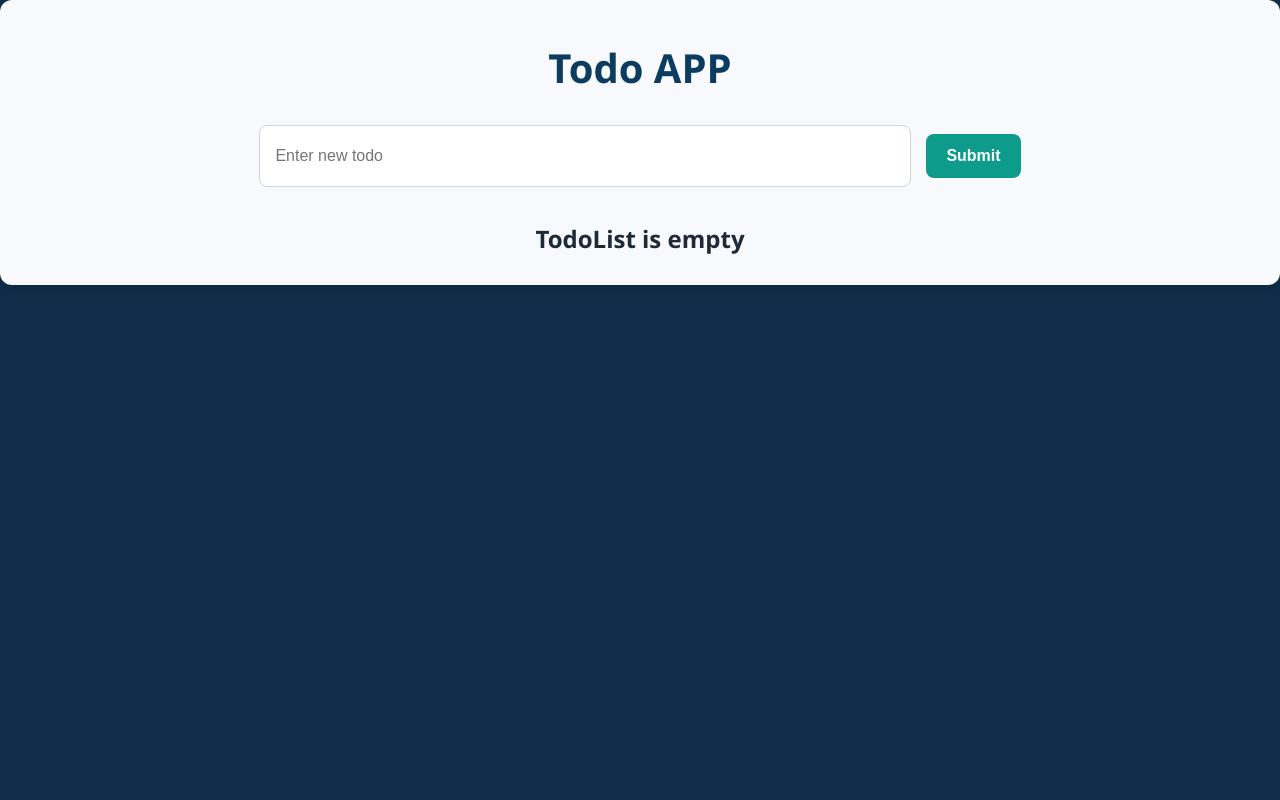
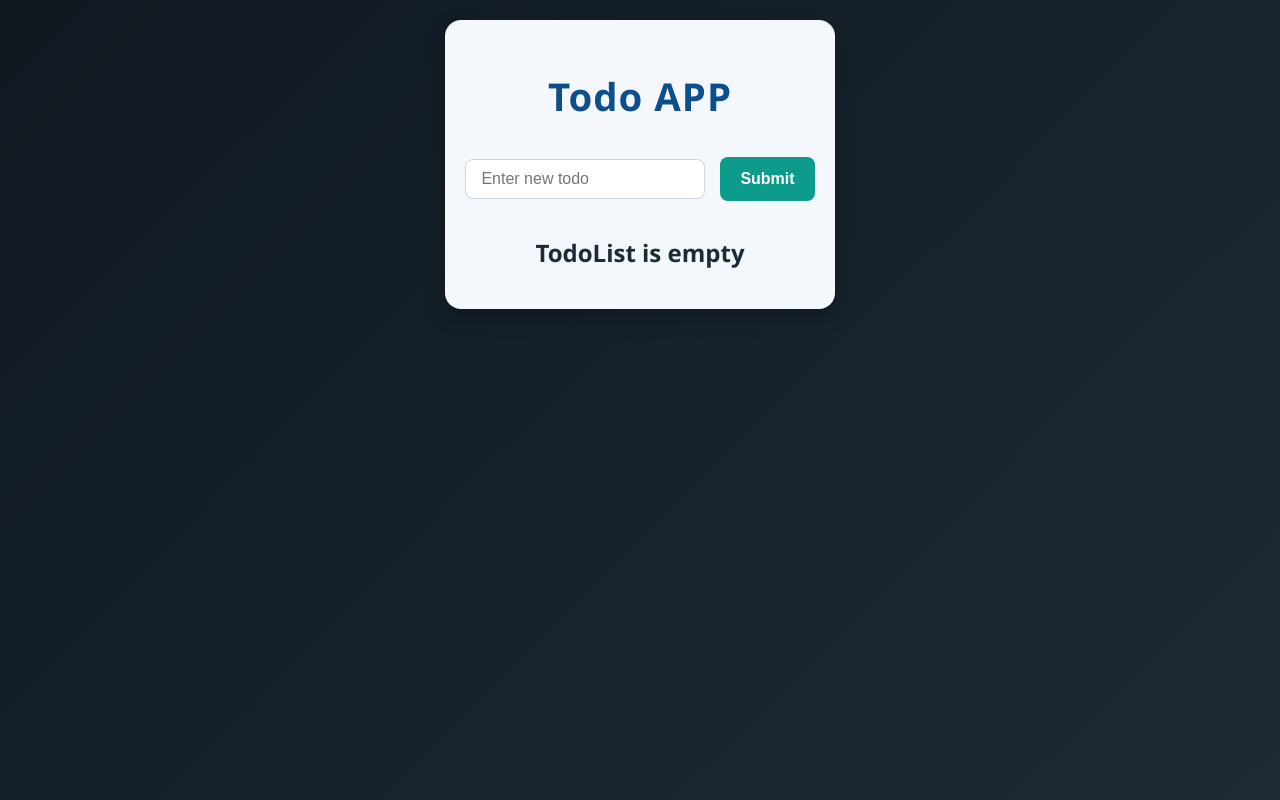
Before and after one commit to oplya/todoApp_v2, a React (Create React App) app: page / in a window 1280 px wide. Built offline with nearby package versions, Linux system fonts and the light colour scheme.

Commit message:
Add files via upload

```diff
--- a/src/App.css
+++ b/src/App.css
@@ -1,16 +1,24 @@
 .App {
   text-align: center;
-  min-width: 600px;
+  width: 100%;
+  max-width: 700px;
   margin: 0 auto;
   font-family: 'Segoe UI', Tahoma, Geneva, Verdana, sans-serif;
-  background: #f7f9fc;
-  color: #1e2a38;
-  padding: 20px;
-  border-radius: 12px;
-  box-shadow: 0 6px 16px rgba(0, 0, 0, 0.1);
+  background: #f4f7fb;
+  color: #1c2b36;
+  padding: 30px 20px;
+  border-radius: 16px;
+  box-shadow: 0 8px 20px rgba(0, 0, 0, 0.25);
+  transition: all 0.3s ease;
 }
+
+.App:hover {
+  box-shadow: 0 10px 28px rgba(0, 0, 0, 0.35);
+}
+
 h1 {
-  font-size: 2.5rem;
-  margin: 20px 0 30px;
-  color: #0d3c61;
+  font-size: 2.4rem;
+  margin: 20px 0 35px;
+  color: #0d4f8b;
+  letter-spacing: 1px;
 }
--- a/src/index.css
+++ b/src/index.css
@@ -1,11 +1,15 @@
 * {
   margin: 0;
   padding: 0;
+  box-sizing: border-box;
 }
-
 body {
-  font-family: 'Segoe UI', 'Roboto', 'Oxygen', 'Ubuntu', 'Cantarell',
-    'Fira Sans', 'Droid Sans', 'Helvetica Neue', sans-serif;
-  color: white;
-  background-color: #112d49;
+  font-family: 'Segoe UI', 'Roboto', 'Oxygen', 'Ubuntu', sans-serif;
+  color: #e8f0ff;
+  background: linear-gradient(135deg, #101820, #1c2b36);
+  min-height: 100vh;
+  display: flex;
+  justify-content: center;
+  align-items: flex-start;
+  padding: 20px;
 }
```
